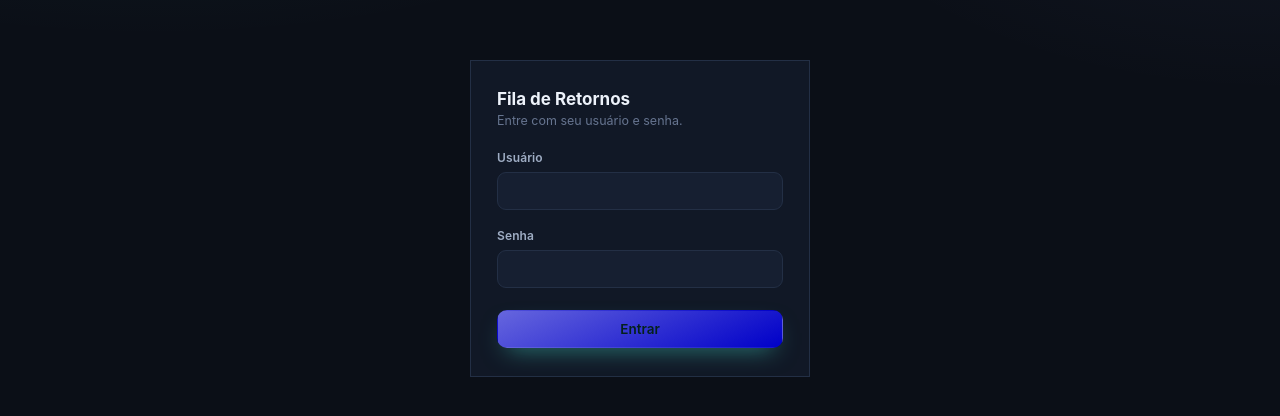
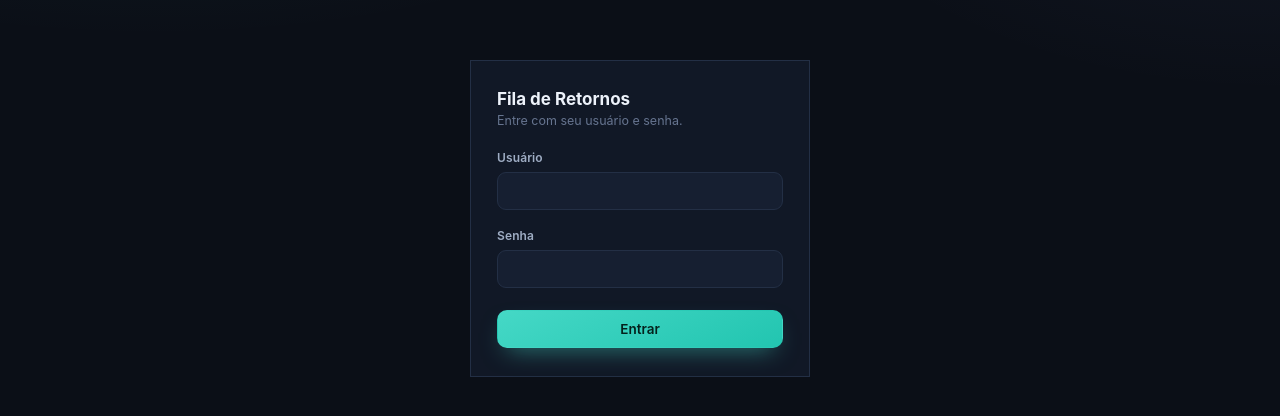
Before and after one commit to felipem5552/fila-retornos, a React (Vite) app in the folder client/: page /login in a window 1280 px wide. Shown: the part 182-598 px from the top of the page. Built offline with nearby package versions, Linux system fonts and the light colour scheme; no server answers.

Commit message:
ajustes visuais

```diff
--- a/client/src/components/Header.jsx
+++ b/client/src/components/Header.jsx
@@ -2,7 +2,7 @@ import { useState } from 'react';
 import { useNavigate } from 'react-router-dom';
 import { useAuth } from '../context/AuthContext.jsx';
 
-export default function Header({ searchQuery, setSearchQuery, idSearch, setIdSearch, onNovo }) {
+export default function Header({ searchQuery, setSearchQuery, idSearch, setIdSearch, onNovo, onFoco }) {
   const { user, logout } = useAuth();
   const navigate = useNavigate();
   const [idOpen, setIdOpen] = useState(false);
@@ -38,6 +38,9 @@ export default function Header({ searchQuery, setSearchQuery, idSearch, setIdSea
               onChange={e => setIdSearch(e.target.value)} />
           </div>
         </div>
+        <button className="btn btn-icon" title="Modo Foco" onClick={onFoco}>
+          <svg viewBox="0 0 24 24" fill="none"><circle cx="12" cy="12" r="3" stroke="currentColor" strokeWidth="1.8"/><path d="M12 3V6M12 18V21M3 12H6M18 12H21" stroke="currentColor" strokeWidth="1.8" strokeLinecap="round"/></svg>
+        </button>
         <button className="btn btn-primary" onClick={onNovo}>+ Novo Retorno</button>
         <span className="user-pill" style={{ fontSize:12.5, color:'var(--text-secondary)' }}>{user?.nome}</span>
         {user?.role === 'admin' && <button className="btn btn-sm" onClick={() => navigate('/admin')}>Painel Admin</button>}
--- a/client/src/styles/theme.css
+++ b/client/src/styles/theme.css
@@ -8,18 +8,18 @@
     --text-primary:#EDF2FA;
     --text-secondary:#9FADC4;
     --text-tertiary:#66748F;
-    --accent:#6666DE;
-    --accent-strong:#0000C8;
-    --accent-soft:rgba(102,102,222,0.14);
-    --accent-indigo:#5800FF;
-    --warn-bg:rgba(255,202,93,0.14);
-    --warn-border:rgba(255,202,93,0.45);
-    --warn-text:#FFCA5D;
-    --crit-bg:rgba(255,103,95,0.16);
-    --crit-border:rgba(255,103,95,0.5);
-    --crit-text:#FF675F;
-    --ok-bg:rgba(187,234,84,0.14);
-    --ok-text:#BBEA54;
+    --accent:#45D8C6;
+    --accent-strong:#22C5B0;
+    --accent-soft:rgba(69,216,198,0.12);
+    --accent-indigo:#8AA0FF;
+    --warn-bg:rgba(245,196,81,0.14);
+    --warn-border:rgba(245,196,81,0.45);
+    --warn-text:#F5C451;
+    --crit-bg:rgba(242,99,123,0.16);
+    --crit-border:rgba(242,99,123,0.5);
+    --crit-text:#FF8FA3;
+    --ok-bg:rgba(111,227,166,0.14);
+    --ok-text:#6FE3A6;
     --shadow-lg:0 24px 60px -20px rgba(0,0,0,0.6);
     --shadow-sm:0 4px 16px -4px rgba(0,0,0,0.4);
     --radius:12px;
@@ -62,6 +62,7 @@
 
   /* ============ SHELL / HEADER ============ */
   .shell{max-width:1280px;margin:0 auto;padding:28px 24px 80px;}
+
 
   .topbar{display:flex;align-items:center;justify-content:space-between;gap:20px;margin-bottom:22px;flex-wrap:wrap;}
   .brand{display:flex;align-items:center;gap:12px;}
```
